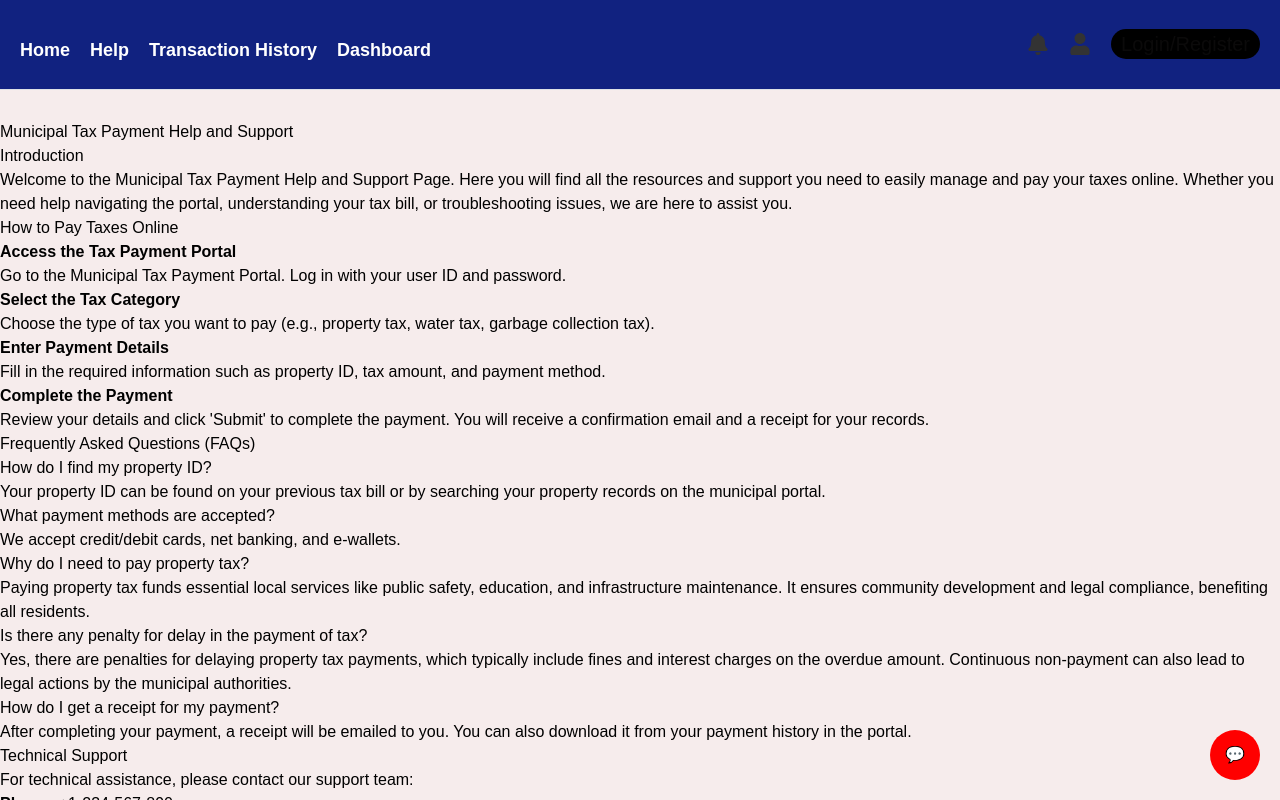
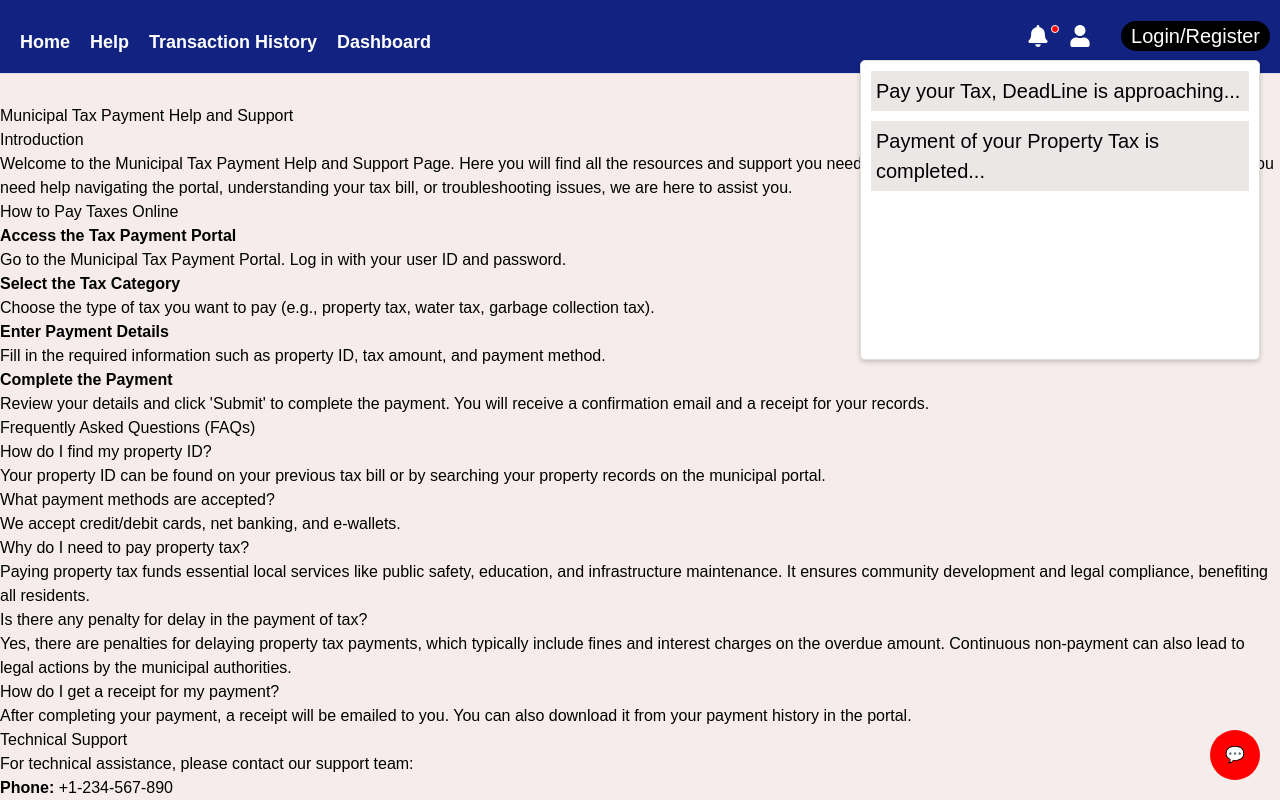
Before and after one commit to A-R-P-I-T-JAIN/Hack-Ndore, a React (Vite) app in the folder Client/: page /help in a window 1280 px wide. Both pictures are taken after a click on the icon 1038 px from the left and 44 px from the top of the page. Shown: the top 800 px of the page. Built offline with nearby package versions, Linux system fonts and the light colour scheme.

Commit message:
notification feature added

```diff
--- a/Client/src/components/Navbar2.css
+++ b/Client/src/components/Navbar2.css
@@ -110,3 +110,56 @@
     margin-top: 0.75rem;
   }
 }
+
+.navbar {
+  display: flex;
+  justify-content: space-between;
+  padding: 10px;
+  /* background-color: #333; */
+}
+
+.navbar-left .nav-item,
+.navbar-right .icon {
+  color: white;
+  margin: 0 10px;
+  cursor: pointer;
+}
+
+.icon-wrapper {
+  position: relative;
+  display: inline-block;
+}
+
+.notification-dot {
+  position: absolute;
+  top: 0;
+  right: 0;
+  width: 8px;
+  height: 8px;
+  background-color: red;
+  border-radius: 50%;
+  border: 1px solid white; /* Optional: add a border to match the background */
+}
+
+.notifications {
+  position: absolute;
+  right: 20px;
+  top: 60px;
+  background-color: white;
+  color: black;
+  border: 1px solid #ddd;
+  border-radius: 5px;
+  box-shadow: 0 2px 5px rgba(0, 0, 0, 0.2);
+  padding: 10px;
+  width: 400px;
+  min-height: 300px;
+  z-index: 70;
+}
+
+.notifications p {
+  margin: 0;
+  padding: 5px;
+  font-size: 20px;
+  background-color: #ebe7e7;
+  margin-bottom: 10px;
+}
--- a/Client/src/components/Navbar2.jsx
+++ b/Client/src/components/Navbar2.jsx
@@ -1,4 +1,4 @@
-import React from "react";
+import React, { useState } from "react";
 import { FaBell, FaUser } from "react-icons/fa";
 import { useNavigate } from "react-router-dom";
 import { useAuth } from "./AuthContext";
@@ -7,6 +7,7 @@ import "./Navbar2.css";
 const Navbar2 = () => {
   const navigate = useNavigate();
   const { isLoggedIn, login, logout } = useAuth();
+  const [showNotifications, setShowNotifications] = useState(false);
 
   const handleLogin = () => {
     // Logic to handle login or show login modal
@@ -19,6 +20,10 @@ const Navbar2 = () => {
     logout(); // Call logout function to update auth state
   };
 
+  const toggleNotifications = () => {
+    setShowNotifications((prev) => !prev);
+  };
+
   return (
     <nav className="navbar">
       <div className="navbar-left">
@@ -28,8 +33,11 @@ const Navbar2 = () => {
         <span className="nav-item" onClick={() => navigate("/dashboard")}>Dashboard</span>
       </div>
       <div className="navbar-right">
-        <FaBell className="icon" />
-        <FaUser className="icon" />
+      <div className="icon-wrapper" onClick={toggleNotifications}>
+          <FaBell className="icon" color="white" />
+          <span className="notification-dot"></span>
+        </div>
+        <FaUser className="icon" color="white" />
         {!isLoggedIn ? (
           <button
             onClick={handleLogin}
@@ -40,6 +48,7 @@ const Navbar2 = () => {
               borderRadius: "20px",
               padding: "0 10px",
               marginLeft: "20px",
+              color: "white"
             }}
           >
             Login/Register
@@ -54,11 +63,19 @@ const Navbar2 = () => {
               borderRadius: "20px",
               padding: "0 10px",
               marginLeft: "20px",
-              color:"black"
+              color: "black"
             }}
           >
             Logout
           </button>
+        )}
+        {showNotifications && (
+          <div className="notifications">
+            {/* <p>No new notifications</p> */}
+            {/* Add your notification items here */}
+            <p>Pay your Tax, DeadLine is approaching...</p>
+            <p>Payment of your Property Tax is completed...</p>
+          </div>
         )}
       </div>
     </nav>
```
